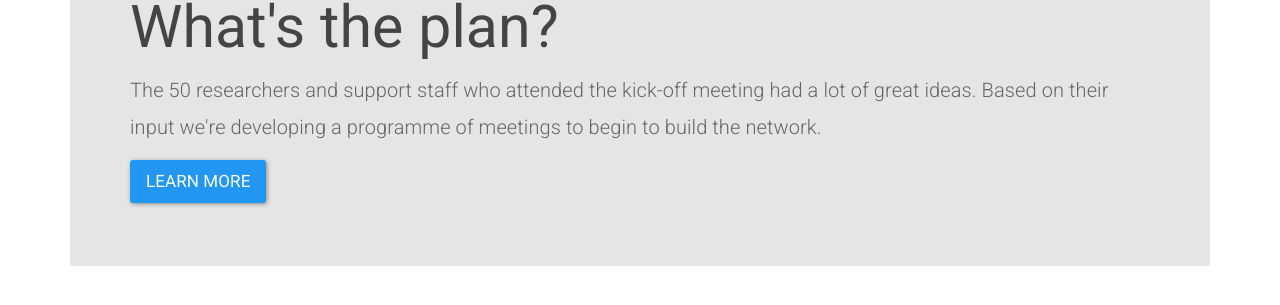
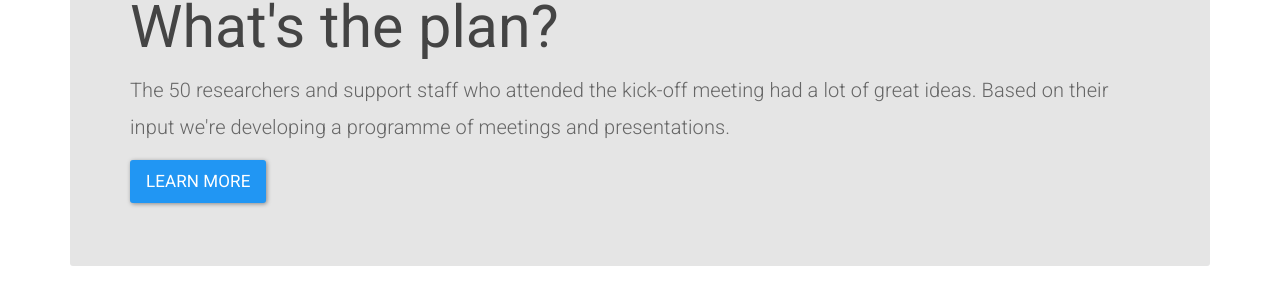
Before and after one commit to rseleeds/rseleeds.github.io, a Jekyll site: the page built from index.html, in a window 1280 px wide. Shown: the part 477-782 px from the top of the page. Built offline with Jekyll 4.4.1, drawn with Linux system fonts in a browser that asks for light colours; nearby versions of some CDN libraries.

Commit message:
Tweaked grey jumbotron text

```diff
--- a/index.html
+++ b/index.html
@@ -9,6 +9,6 @@ title: Home
 
         <div class="jumbotron grey-jumbotron">
             <h1>What's the plan?</h1>
-            <p>The 50 researchers and support staff who attended the kick-off meeting had a lot of great ideas. Based on their input we're developing a programme of meetings to begin to build the network.</p>
+            <p>The 50 researchers and support staff who attended the kick-off meeting had a lot of great ideas. Based on their input we're developing a programme of meetings and presentations.</p>
             <p><a href="/events.html" class="btn btn-primary btn-lg">Learn more</a></p>
         </div>
```
